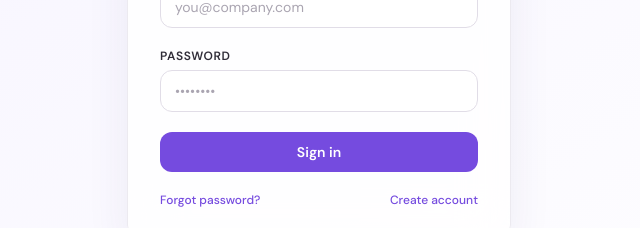
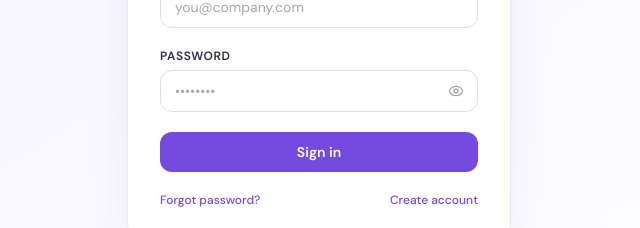
Before and after one commit to pragatipatil1428/meetingnotes, a Next.js app: page /login in a window 1280 px wide. Shown: the part 378-606 px from the top of the page, without its empty margins (321-961 px from the left). Built offline with nearby package versions, Linux system fonts and the light colour scheme.

Commit message:
password see icon and meeting correct time when create meeting

```diff
--- a/components/auth/login-form.tsx
+++ b/components/auth/login-form.tsx
@@ -8,6 +8,7 @@ import { zodResolver } from "@hookform/resolvers/zod";
 import { motion } from "framer-motion";
 import { loginSchema, type LoginInput } from "@/lib/validations/auth";
 import { cn } from "@/lib/utils";
+import { PasswordInput } from "@/components/ui/password-input";
 import Link from "next/link";
 
 export function LoginForm() {
@@ -90,16 +91,10 @@ export function LoginForm() {
         >
           Password
         </label>
-        <input
+        <PasswordInput
           id="login-password"
-          type="password"
+          error={!!errors.password}
           {...register("password")}
-          className={cn(
-            "w-full rounded-lg border bg-[var(--color-surface)] px-3.5 py-2.5 text-sm text-[var(--color-text-primary)] transition-all placeholder:text-[var(--color-text-light)] focus:outline-none focus:ring-2",
-            errors.password
-              ? "border-red-400 focus:border-red-500 focus:ring-red-200"
-              : "border-[var(--color-border-input)] focus:border-[var(--color-brand-600)] focus:ring-[var(--color-brand-200)]"
-          )}
           placeholder="••••••••"
           autoComplete="current-password"
         />
--- a/components/auth/register-form.tsx
+++ b/components/auth/register-form.tsx
@@ -6,6 +6,7 @@ import { useForm } from "react-hook-form";
 import { zodResolver } from "@hookform/resolvers/zod";
 import { registerSchema, type RegisterInput } from "@/lib/validations/auth";
 import { cn } from "@/lib/utils";
+import { PasswordInput } from "@/components/ui/password-input";
 import { motion } from "framer-motion";
 import Link from "next/link";
 
@@ -119,16 +120,10 @@ export function RegisterForm() {
         >
           Password
         </label>
-        <input
+        <PasswordInput
           id="reg-password"
-          type="password"
+          error={!!errors.password}
           {...register("password")}
-          className={cn(
-            "w-full rounded-lg border bg-[var(--color-surface)] px-3.5 py-2.5 text-sm text-[var(--color-text-primary)] transition-all placeholder:text-[var(--color-text-light)] focus:outline-none focus:ring-2",
-            errors.password
-              ? "border-red-400 focus:border-red-500 focus:ring-red-200"
-              : "border-[var(--color-border-input)] focus:border-[var(--color-brand-600)] focus:ring-[var(--color-brand-200)]"
-          )}
           placeholder="Min. 8 characters"
           autoComplete="new-password"
         />
--- a/components/meetings/meeting-form.tsx
+++ b/components/meetings/meeting-form.tsx
@@ -102,6 +102,10 @@ export function MeetingForm({ onClose, onSuccess, meetingId, initialData, lockTi
       setError("Meeting date is required");
       return;
     }
+    if (Number.isNaN(new Date(meetingAt).getTime())) {
+      setError("Please enter a valid meeting date and time");
+      return;
+    }
 
     // Past times are only rejected on creation — when editing, the user may
     // need to keep/reschedule an existing meeting time.
@@ -113,7 +117,11 @@ export function MeetingForm({ onClose, onSuccess, meetingId, initialData, lockTi
     mutation.mutate({
       title: title.trim(),
       notes,
-      meetingAt,
+      // The `datetime-local` value is a timezone-less wall-clock string
+      // (e.g. "2026-08-14T09:30"). Parse it in the browser — which knows
+      // the user's timezone — and send the absolute ISO instant so the
+      // server stores (and later displays) the exact time the user entered.
+      meetingAt: new Date(meetingAt).toISOString(),
       tags,
       participants,
     });
--- a/components/settings/settings-form.tsx
+++ b/components/settings/settings-form.tsx
@@ -4,6 +4,7 @@ import { useState } from "react";
 import { useQuery, useMutation, useQueryClient } from "@tanstack/react-query";
 import { api } from "@/lib/api/client";
 import { Button } from "@/components/ui/button";
+import { PasswordInput } from "@/components/ui/password-input";
 import { SkeletonCard } from "@/components/ui/skeleton";
 import { useThemeStore } from "@/stores/theme-store";
 import { Sun, Moon, User, Lock, Mail, Save, Shield, Send } from "lucide-react";
@@ -303,14 +304,13 @@ export function SettingsForm() {
             <label className="mb-1.5 block text-xs font-semibold text-[var(--color-text-secondary)]">
               Current Password
             </label>
-            <input
+            <PasswordInput
               id="current-password"
-              type="password"
+              className="px-3 py-2"
               value={currentPassword}
               onChange={(e) => setCurrentPassword(e.target.value)}
               placeholder="Enter current password"
               autoComplete="current-password"
-              className="w-full rounded-lg border border-[var(--color-border-input)] bg-[var(--color-surface)] px-3 py-2 text-sm text-[var(--color-text-primary)] placeholder:text-[var(--color-text-light)] focus:border-[var(--color-brand-600)] focus:outline-none focus:ring-2 focus:ring-[var(--color-brand-200)]"
             />
           </div>
 
@@ -319,28 +319,26 @@ export function SettingsForm() {
               <label className="mb-1.5 block text-xs font-semibold text-[var(--color-text-secondary)]">
                 New Password
               </label>
-              <input
+              <PasswordInput
                 id="new-password"
-                type="password"
+                className="px-3 py-2"
                 value={newPassword}
                 onChange={(e) => setNewPassword(e.target.value)}
                 placeholder="At least 8 characters"
                 autoComplete="new-password"
-                className="w-full rounded-lg border border-[var(--color-border-input)] bg-[var(--color-surface)] px-3 py-2 text-sm text-[var(--color-text-primary)] placeholder:text-[var(--color-text-light)] focus:border-[var(--color-brand-600)] focus:outline-none focus:ring-2 focus:ring-[var(--color-brand-200)]"
               />
             </div>
             <div>
               <label className="mb-1.5 block text-xs font-semibold text-[var(--color-text-secondary)]">
                 Confirm New Password
               </label>
-              <input
+              <PasswordInput
                 id="confirm-password"
-                type="password"
+                className="px-3 py-2"
                 value={confirmPassword}
                 onChange={(e) => setConfirmPassword(e.target.value)}
                 placeholder="Confirm new password"
                 autoComplete="new-password"
-                className="w-full rounded-lg border border-[var(--color-border-input)] bg-[var(--color-surface)] px-3 py-2 text-sm text-[var(--color-text-primary)] placeholder:text-[var(--color-text-light)] focus:border-[var(--color-brand-600)] focus:outline-none focus:ring-2 focus:ring-[var(--color-brand-200)]"
               />
             </div>
           </div>
--- /dev/null
+++ b/components/ui/password-input.tsx
@@ -0,0 +1,50 @@
+"use client";
+
+import { useState } from "react";
+import { Eye, EyeOff } from "lucide-react";
+import { cn } from "@/lib/utils";
+
+interface PasswordInputProps
+  extends Omit<React.InputHTMLAttributes<HTMLInputElement>, "type"> {
+  /** Shows red border/focus ring when the field has a validation error. */
+  error?: boolean;
+}
+
+/**
+ * Password input with an eye toggle to reveal/hide the entered value.
+ *
+ * Accepts any normal input props — including the spread result of
+ * react-hook-form's `register()` (name/onChange/onBlur/ref).
+ */
+export function PasswordInput({ className, error = false, ...props }: PasswordInputProps) {
+  const [show, setShow] = useState(false);
+
+  return (
+    <div className="relative">
+      <input
+        type={show ? "text" : "password"}
+        className={cn(
+          "w-full rounded-lg border bg-[var(--color-surface)] py-2.5 pl-3.5 pr-10 text-sm text-[var(--color-text-primary)] transition-all placeholder:text-[var(--color-text-light)] focus:outline-none focus:ring-2",
+          error
+            ? "border-red-400 focus:border-red-500 focus:ring-red-200"
+            : "border-[var(--color-border-input)] focus:border-[var(--color-brand-600)] focus:ring-[var(--color-brand-200)]",
+          className
+        )}
+        {...props}
+      />
+      <button
+        type="button"
+        onClick={() => setShow((v) => !v)}
+        // Keep focus in the input (and the mobile keyboard up) when toggling.
+        onMouseDown={(e) => e.preventDefault()}
+        aria-label={show ? "Hide password" : "Show password"}
+        aria-pressed={show}
+        aria-controls={props.id}
+        title={show ? "Hide password" : "Show password"}
+        className="absolute right-2.5 top-1/2 -translate-y-1/2 rounded-md p-1 text-[var(--color-text-light)] transition-colors hover:bg-[var(--color-surface-tertiary)] hover:text-[var(--color-text-primary)] focus:outline-none focus-visible:ring-2 focus-visible:ring-[var(--color-brand-300)]"
+      >
+        {show ? <EyeOff className="h-4 w-4" /> : <Eye className="h-4 w-4" />}
+      </button>
+    </div>
+  );
+}
```
